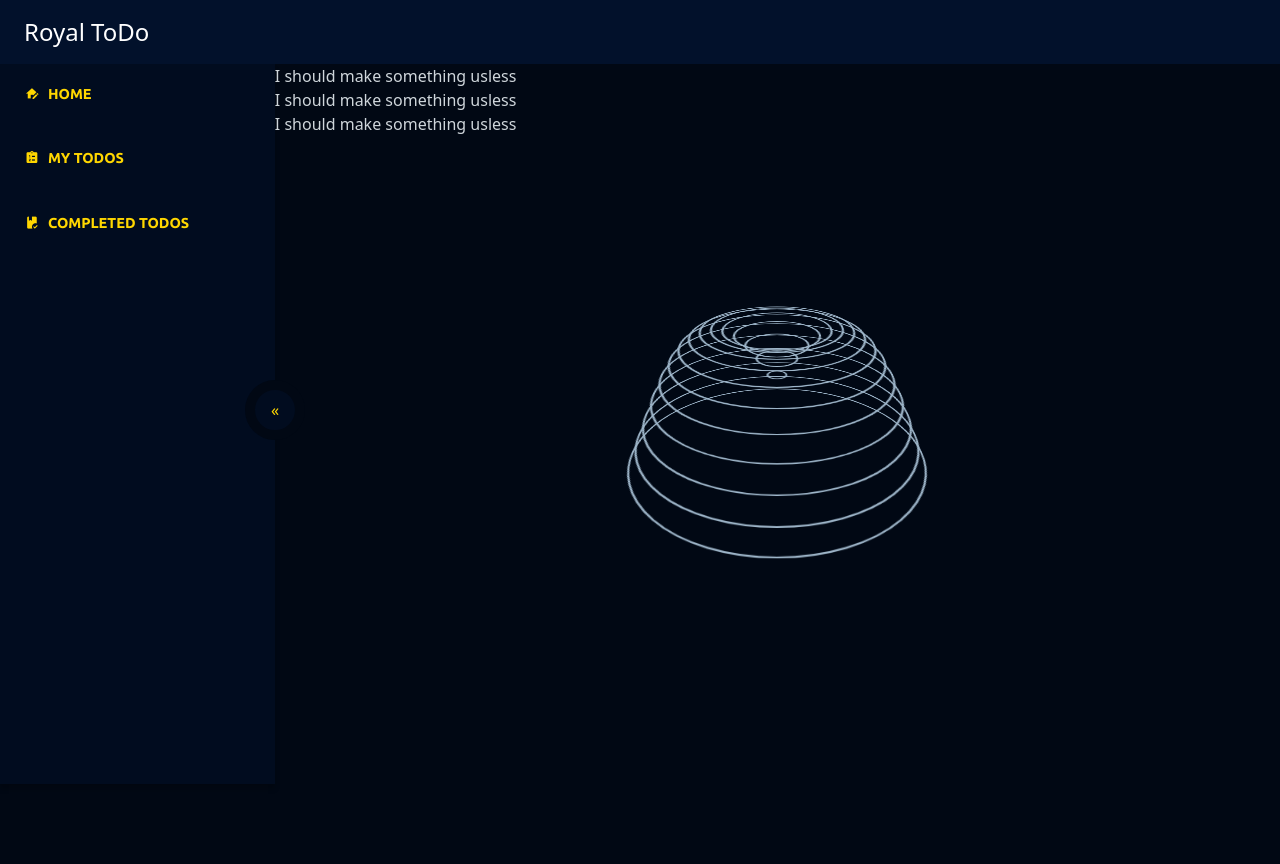
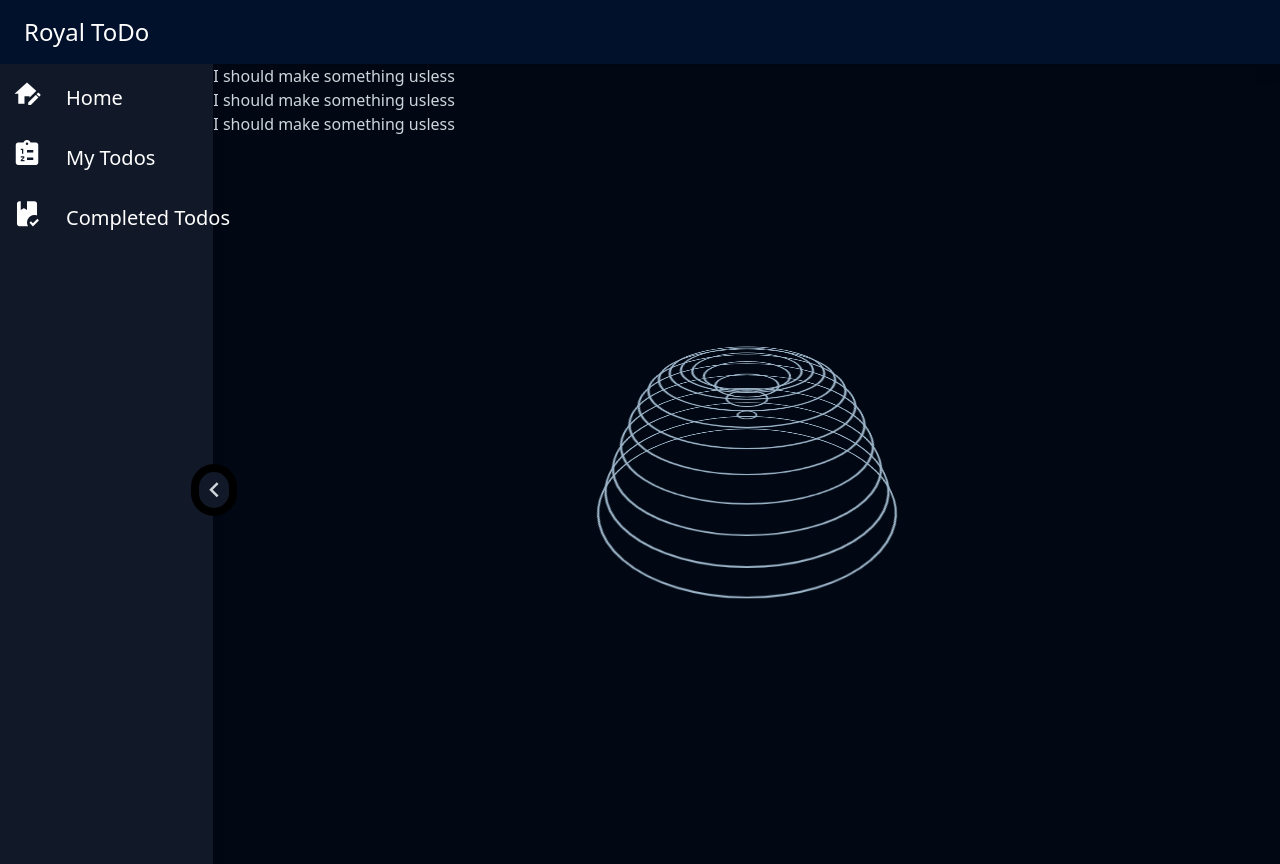
Before and after one commit to DudesCorporation/royal-todo, a Vue app: page /mytodos in a window 1280 px wide. Before the commit the page ends 800 px from the top, so only its background shows below. Built offline with nearby package versions, Linux system fonts and the light colour scheme; a web font is replaced by a local one.

Commit message:
create drawer

```diff
--- a/src/components/MainHeader.vue
+++ b/src/components/MainHeader.vue
@@ -1,6 +1,6 @@
 <template>
-  <header class="MainHeader flex text-white h-16 items-center text-2xl p-6">
-    <router-link to="/" class="logo">Royal ToDo</router-link>
+  <header class="MainHeader flex text-white h-16 items-center text-2xl p-6 shadow-lg">
+    <router-link to="/" class="logo hover:text-yellow-300">Royal ToDo</router-link>
   </header>
 </template>
 
--- a/src/components/base/NavigationDrawer.vue
+++ b/src/components/base/NavigationDrawer.vue
@@ -1,106 +1,26 @@
 <template>
-  <nav class="nav">
-    <ul class="nav__list">
-      <li class="nav__item">
-        <router-link to="/" class="nav__link">
-          <span class="nav__icon"><Icon>home-edit</Icon></span>
-          <span class="nav__title">Home</span>
+  <nav class="nav relative w-64 bg-gray-900 h-screen shadow-lg">
+    <ul class="nav__list absolute inset-0 w-max text-white text-xl">
+      <li class="nav__item relative w-max p-3 transition duration-500 ease-in-out hover:text-yellow-300">
+        <router-link to="/" class="nav__link relative">
+          <span class="nav__icon relative text-3xl"><Icon>home-edit</Icon></span>
+          <span class="nav__title relative ml-6">Home</span>
         </router-link>
       </li>
-      <li class="nav__item">
+      <li class="nav__item p-3 hover:text-yellow-300 transition duration-500 ease-in-out hover:text-yellow-300">
         <router-link to="/mytodos" class="nav__link">
-          <span class="nav__icon"> <Icon>clipboard-list</Icon> </span>
-          <span class="nav__title">My Todos</span>
+          <span class="nav__icon text-3xl"><Icon>clipboard-list</Icon> </span>
+          <span class="nav__title ml-6">My Todos</span>
         </router-link>
       </li>
-      <li class="nav__item">
+      <li class="nav__item p-3 hover:text-yellow-300 transition duration-500 ease-in-out hover:text-yellow-300">
         <router-link to="/completed" class="nav__link">
-          <span class="nav__icon"><Icon>book-check </Icon> </span>
-          <span class="nav__title">Completed Todos</span>
+          <span class="nav__icon text-3xl"><Icon>book-check</Icon> </span>
+          <span class="nav__title ml-6">Completed Todos</span>
         </router-link>
       </li>
     </ul>
+    <div class=" bg-gray-900 nav-toggle absolute cursor-pointer border-8 border-black rounded-full z-50 -right-6 top-1/2 text-center text-3xl"><Icon>chevron-left</Icon></div>
+
   </nav>
-  <div class="nav-toggle"></div>
 </template>
-
-<style lang="scss" scoped>
-$clrMenu: #010c1f;
-$hoverClr: #011029;
-
-$baseFont: 'Ubuntu', sans-serif;
-
-.nav {
-  position: relative;
-  width: 350px;
-  height: 90vh;
-  overflow: hidden;
-  box-shadow: 0 5px 5px rgba(0, 0, 0, 0.2);
-  transition: 0.2s;
-  background-color: $clrMenu;
-  &__list {
-    position: absolute;
-    top: 0;
-    left: 0;
-    width: 100%;
-  }
-  &__item {
-    position: relative;
-    width: 100%;
-  }
-  &__link {
-    position: relative;
-    display: flex;
-    font-size: 0.9rem;
-    text-transform: uppercase;
-    font-weight: bold;
-    color: gold;
-    font-family: $baseFont;
-    transition: all 0.2s ease-in-out;
-    padding: 0 1rem;
-    margin-bottom: 0.3em;
-    &:hover {
-      background-color: $hoverClr;
-      border-bottom: 1px solid gold;
-    }
-  }
-  &__icon {
-    position: relative;
-    display: block;
-    min-width: 32px;
-    height: 60px;
-    line-height: 60px;
-    text-align: center;
-  }
-  &__title {
-    display: block;
-    position: relative;
-    height: 60px;
-    line-height: 60px;
-    white-space: nowrap;
-  }
-}
-.nav-toggle {
-  position: absolute;
-  width: 60px;
-  height: 60px;
-  cursor: pointer;
-  left: 245px;
-  top: calc(50% - 20px);
-  border: 10px solid #010814;
-  border-radius: 50%;
-  background-color: $clrMenu;
-  z-index: 100;
-  &::before {
-    content: '\00AB';
-    position: absolute;
-    text-align: center;
-    top: 5px;
-    width: 100%;
-    height: 100%;
-    line-height: 30px;
-    color: gold;
-    cursor: pointer;
-  }
-}
-</style>
--- /dev/null
+++ b/tailwind.config.js
@@ -0,0 +1,13 @@
+module.exports = {
+  purge: [],
+  darkMode: false, // or 'media' or 'class'
+  theme: {
+    height: {
+  },
+    extend: {},
+  },
+  variants: {
+    extend: {},
+  },
+  plugins: [],
+}
```
